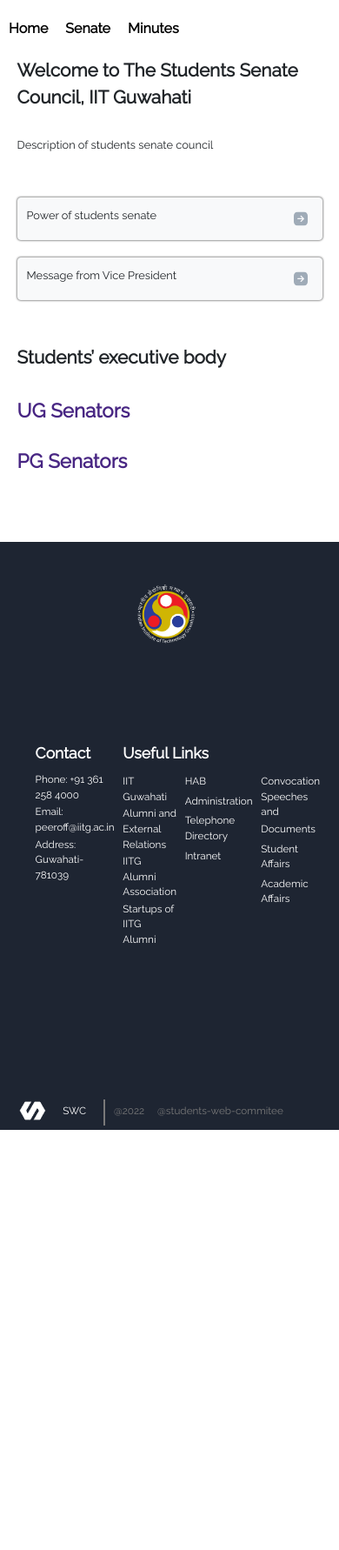
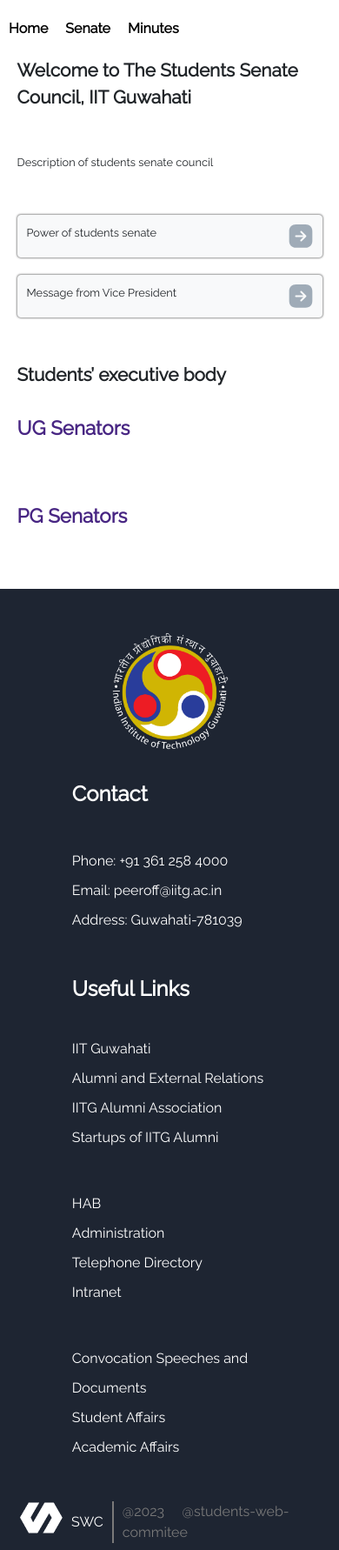
Before and after one commit to swciitg/Gymkhana-Portal-2024, a Django app: page /senate/ in a window 390 px wide. Shown: the part 157-1939 px from the top of the page at 87% size. Before the commit the page ends 1456 px from the top, so only its background shows below. Run offline with Django 4.2, Linux system fonts and the light colour scheme; data that the repository does not hold is empty.

Commit message:
footer and images renamed

```diff
--- a/gymkhana/static/main/styles/footer.css
+++ b/gymkhana/static/main/styles/footer.css
@@ -1,21 +1,29 @@
+
+body {
+    margin: 0;
+    display: flex;
+    flex-direction: column;
+    min-height: 100vh;
+  }
 .footer {
     background-color: #1E2532;
     color: white;
     font-family: Raleway;
     display: flex;
     padding: 1%;
+    padding-top: 5%;
     justify-content: space-around;
     flex-direction: column;
     height: auto;
-    transform: translateY(50px);
+    width: 100%;
+
 }
 .foot-top{
     display: flex;
+    align-items: center;
+    justify-content: space-evenly;
 }
-.logodiv {
-    margin-right: 2vw;
-    margin-top: 2%;
-}
+
 
 .logoimg {
     width: 142px;
@@ -31,15 +39,18 @@
 }
 
 .footer-contact {
-    display: block;
+    display: flex;
+    flex-direction: column;
+
+
 }
 
 .contact {
     font-family: 'Raleway';
     font-style: normal;
     font-weight: 700;
-    margin: 5vw 5vw 0px 0px;
-    font-size: 3vw;
+
+    font-size: 2rem;
 
 }
 
@@ -47,27 +58,31 @@
     font-family: 'Raleway';
     font-style: normal;
     font-weight: 400;
-    margin: 1vw 2vw 0px 0px;
+  font-size: 1rem;
+  text-decoration: none;
+  color: white;
+  margin-bottom: 10px;
 }
 
 .useful-links {
     display: flex;
     width: 100%;
+
 }
 
 .useful-text {
     font-family: 'Raleway';
     font-style: normal;
     font-weight: 700;
-    margin: 5vw 5vw 0px 0px;
-    font-size: 3vw;
+  margin-bottom: 0;
+    font-size: 2rem;
 }
 
 .somemorelinks {
-    display: block;
-    margin-top: 3vw;
-    position: relative;
-    top: 10px;
+    display: flex;
+    flex-direction: column;
+   margin-top: 5vh;
+
     margin-right:3vw;
 
 }
@@ -76,9 +91,10 @@
     background-color: #1E2532;
     display: flex;
     justify-content: center;
-    transform: translateX(200px);
-    margin-top: 2vw;
-    width: 50%;
+   padding: 1% 5%;
+   box-sizing: border-box;
+    width: 100%;
+    align-items: center;
 }
 
 .swclogo {
@@ -93,123 +109,57 @@
 
 }
 
-.vertical-line {
-    border-left: 2px solid rgb(121, 121, 121);
-    height: 30px;
-    margin-left: 20px;
-    margin-top: 5px;
-}
+
 
 .swc-text2 {
     color: rgb(121, 121, 121);
     margin-bottom: 0px;
     margin-top: 10px;
     margin-left: 10px;
+    border-left: 2px solid rgb(121, 121, 121);
+padding-left: 10px;
 }
 
-@media (max-width:1100px){
 
-    .footer-info{
-        transform: scale(.8);
-    }
-    .logoimg{
-        transform: scale(.9);
-    }
-}
-@media (max-width:777px){
+@media (max-width:786px){
 
-    .footer-info{transform: scale(.7);}
-    .swc{
-        transform: translateX(120px);
-    }
-    .swc-text2{white-space: nowrap;}
+
     .logodiv{
         display: flex;
         justify-content: center;
         align-items: center;
     }
-    .logoimg{transform: scale(.7);}
-    .image{transform: scale(.7);}
-    .swc-text2{font-size: 2vw;}
-    .swc-text{font-size: 2vw;}
-    .contact{font-size: 5vw;}
-    .useful-text{font-size: 5vw;}
+    .footer-info{
+        margin-top: 4vh;
+    }
+    .contact{
+        font-size: 1.5rem;
+    }
+    .contact-info{
+        font-size: 1rem;
+    }
+   .useful-text{
+    font-size: 1.5rem;
+   }
+
     .foot-top{
         flex-direction: column;
+        width: 100%;
+        padding: 7% 0%;
     }
 
 }
-@media (max-width:600px){
+@media (max-width:500px){
 
-    .footer-info{transform: scale(.6);}
-    .contact-info{
-        font-size: 4vw;
-    }
-    .image{transform: scale(.6);}
-    .swc-text2{font-size: 2vw;}
-    .swc-text{font-size: 2vw;}
-    .contact{font-size: 7vw;}
-    .useful-text{font-size: 7vw;}
-    .logoimg{transform: scale(.6);}
+   .footer-info div{
+    display: flex;
+    flex-direction: column;
+   }
+ .footer-info{
+    flex-direction: column;
+
+ }
+ .footer-contact{
+    margin-bottom: 5vh;
+ }
 }
-@media (max-width:470px){
-
-    .footer-info{
-        transform: scale(.5);
-        position: relative;
-        right:65px;
-
-
-    }
-    .logoimg{transform: scale(.5);
-    }
-    .contact-info{
-        font-size: 6vw;
-    }
-    .image{transform: scale(.6);}
-    .swc-text2{font-size: 3vw;}
-    .swc-text{font-size: 3vw;}
-    .contact{font-size: 9vw;}
-    .useful-text{font-size: 9vw;}
-    .logoimg{transform: scale(.6);}
-}
-@media (max-width:400px){
-
-    .footer-info{
-        transform: scale(.5);
-        position: relative;
-        right: 65px;
-       bottom:50px;
-    }
-    .logoimg{transform: scale(.5);
-        }
-        .swc{transform: translateX(70px); }
-}
-@media (max-width:350px){
-
-    .footer-info{
-        transform: scale(.45);
-        position: relative;
-        right: 50px;
-       bottom: 50px;
-    }
-    .logoimg{transform: scale(.4);
-        }
-    .swc{transform: translateX(70px); }
-
-}
-
-@media(max-width:320px)
-{
-    .contact-info{
-      font-size: 7.5vw;
-    }
-    .footer-info{
-        position: relative;
-        flex-direction: column;
-        gap:10vw;
-
-
-    }
-
-}
--- a/gymkhana/static/main/styles/header.css
+++ b/gymkhana/static/main/styles/header.css
@@ -17,7 +17,7 @@
 .navbar {
     display: flex;
     flex-wrap: nowrap;
-    padding: 0.5rem 1rem 0.5rem 0rem;
+    padding: 0.5rem 2.5rem 0.5rem 0rem;
     width: 100%;
     box-sizing: border-box;
 }
--- a/gymkhana/static/main/styles/minutes.css
+++ b/gymkhana/static/main/styles/minutes.css
@@ -22,6 +22,7 @@ margin-bottom: 30px;
 .table-responsive{
     width: 100%;
     padding: 0% 5%;
+    margin-bottom: 5vh;
 }
 .table{
    margin-bottom: 0;
@@ -34,3 +35,7 @@ border-spacing:0px 0px;
 .min-row{
     border:0.2vw solid #71797E;
 }
+.meeting-link{
+    color: black;
+    text-decoration: underline;
+}
--- a/gymkhana/static/main/styles/senate.css
+++ b/gymkhana/static/main/styles/senate.css
@@ -5,10 +5,11 @@
     flex-wrap: wrap;
     margin-left: 5%;
     margin-right: 5%;
+    margin-bottom: 5vh;
 }
 
 .card {
-    width: 300px;
+    width: 325px;
     margin: 25px;
     box-sizing: border-box;
     border-radius: 20px !important;
--- a/gymkhana/templates/main/Senate.html
+++ b/gymkhana/templates/main/Senate.html
@@ -16,6 +16,7 @@
 </head>
 
 <body>
+    <div style="display: flex; flex-direction: column; flex: 1;">
         <div class="header">{% include './components/header.html'%}</div>
         <div class="headlinks">{% include './components/headlinks.html'%}</div>
 
@@ -26,13 +27,13 @@
             <button class="btn btn-light ">
                 <div class="studsenate">
                     <div class="descriptionText">Power of students senate </div><img
-                    src="{% static 'main/images/Arrow - Right Square.svg' %}" class="image" alt="img">
+                        src="{% static 'main/images/arrow.svg' %}" class="image" alt="img">
                 </div>
             </button>
             <button class="btn btn-light">
                 <div class="Msgvp ">
                     <div class="descriptionText">Message from Vice President </div><img
-                    src="{% static 'main/images/Arrow - Right Square.svg' %}" class="image" alt="">
+                        src="{% static 'main/images/arrow.svg' %}" class="image" alt="">
                 </div>
             </button>
 
--- a/gymkhana/templates/main/components/footer.html
+++ b/gymkhana/templates/main/components/footer.html
@@ -13,7 +13,7 @@
     <div class="footer">
         <div class="foot-top" >
         <div class="logodiv">
-            <img src="{% static 'main/images/IITG_White.png' %}" alt="/" class="logoimg">
+            <img src="{% static 'main/images/IITG_logo.png' %}" alt="/" class="logoimg">
         </div>
         <div class="footer-info" >
            <div class="footer-contact">
@@ -21,31 +21,31 @@
                     Contact
                 </h2>
                 <div class="somemorelinks">
-                <p class="contact-info" >Phone: +91 361 258 4000</p>
-                <p class="contact-info" >Email: peeroff@iitg.ac.in</p>
-                <p class="contact-info" >Address: Guwahati-781039</p>
+                <a href="#" class="contact-info" >Phone: +91 361 258 4000</a>
+                <a href="#" class="contact-info" >Email: peeroff@iitg.ac.in</a>
+                <a href="#" class="contact-info" >Address: Guwahati-781039</a>
                 </div>
             </div>
             <div>
                 <h2 class="useful-text" >Useful Links</h2>
             <div class="useful-links" >
                 <div class="somemorelinks">
-                <p class="contact-info">IIT Guwahati</p>
-                <p class="contact-info">Alumni and External Relations</p>
-                <p class="contact-info">IITG Alumni Association</p>
-                <p class="contact-info">Startups of IITG Alumni</p>
+                <a href="#" class="contact-info">IIT Guwahati</a>
+                <a href="#" class="contact-info">Alumni and External Relations</a>
+                <a href="#" class="contact-info">IITG Alumni Association</a>
+                <a href="#" class="contact-info">Startups of IITG Alumni</a>
             </div>
             <div class="somemorelinks">
-                <p class="contact-info" style="margin-bottom:10px ;">HAB</p>
-                <p class="contact-info" style="margin-bottom:10px ;">Administration</p>
-                <p class="contact-info" style="margin-bottom:10px ;">Telephone Directory</p>
-                <p class="contact-info" style="margin-bottom:10px ;">Intranet</p>
+                <a href="#" class="contact-info" >HAB</a>
+                <a href="#" class="contact-info" >Administration</a>
+                <a href="#" class="contact-info" >Telephone Directory</a>
+                <a href="#" class="contact-info" >Intranet</a>
             </div>
             <div class="somemorelinks"  >
-                <p class="contact-info" style="margin-bottom:00px ;">Convocation Speeches and</p>
-                <p class="contact-info" style="margin-bottom:10px ;">Documents</p>
-                <p class="contact-info" style="margin-bottom:10px ;">Student Affairs</p>
-                <p class="contact-info" style="margin-bottom:10px ;">Academic Affairs</p>
+                <a href="#" class="contact-info">Convocation Speeches and</a>
+                <a href="#" class="contact-info">Documents</a>
+                <a href="#" class="contact-info">Student Affairs</a>
+                <a href="#" class="contact-info">Academic Affairs</a>
             </div>
             </div>
             </div>
@@ -53,13 +53,13 @@
         </div>
         <div class="swc">
             <div class="image"><img class="swclogo"
-                src="{% static 'main/images/Group 158.png' %}" alt=""></div>
+                src="{% static 'main/images/swc_logo.png' %}" alt=""></div>
             <div>
                 <p class="swc-text">SWC </p>
 
             </div>
-            <div class="vertical-line"></div>
-            <div class="swc-text2">@2022 &nbsp &nbsp @students-web-commitee</div>
+
+            <div class="swc-text2">@2023 &nbsp &nbsp @students-web-commitee</div>
         </div>
         </div>
 
--- a/gymkhana/templates/main/components/header.html
+++ b/gymkhana/templates/main/components/header.html
@@ -10,7 +10,7 @@
 </head>
 <div class="header" id="header" style="width:100% ;margin:10px 0px 0px 0px; ">
     <div class="title" style="display: flex;justify-content:center;">
-        <img class="icon" src="{% static 'main/images/1200px-IIT_Guwahati_Logo 1.png' %}" alt="/"
+        <img class="icon" src="{% static 'main/images/toplogo.png' %}" alt="/"
             style="width:32px;height:32px;margin-top:4px;">
         <br>
 
@@ -31,8 +31,8 @@
         </div>
 
         <div class="dropdown dropleft">
-            <button type="button"  data-toggle="dropdown" style="border: 0; padding: 0;background-color: white;">
-                <img src="{% static 'main/images/bars.svg' %}" alt="" style="width:20px ;height:20px;">
+            <button type="button" data-toggle="dropdown" style="border: 0; padding: 0;background-color: white;">
+                <img src="{% static 'main/images/hamburger.svg' %}" alt="" style="width:20px ;height:20px;">
             </button>
             <div class="dropdown-menu">
                 <a class="dropdown-item" style="font-family: Raleway; color: #482683;" href="#">TECHNICAL</a>
@@ -46,4 +46,3 @@
 
 
 </div>
-</div>
--- a/gymkhana/templates/main/home.html
+++ b/gymkhana/templates/main/home.html
@@ -15,6 +15,7 @@
 </head>
 
 <body>
+    <div style="display: flex; flex-direction: column; flex: 1;">
     <div class="header">{% include './components/header.html'%}</div>
     <img class="homeImage" src="{% static 'main/images/Screenshot from 2022-12-12 23-21-56.png' %}" alt="">
     {% include './components/headlinks.html'%}
@@ -50,7 +51,7 @@
 
         <div class="carddeck">
 
-            {% for info in response %}
+            {% for info in faculty %}
 
             <div class="card">
                 <img class="card-img-top" src="{{info.Image}}"  height="250rem" alt="Card image cap">
@@ -72,7 +73,7 @@
 
         <p class="FacultyText">Students’ executive body</p>
         <div class="carddeck">
-            {% for res in response1 %}
+            {% for res in student %}
             <div class="card">
                 <img class="card-img-top" src="{{res.Image}}" height="250rem" alt="Card image cap">
                 <div class="card-body" style="background-color: #482683;">
@@ -93,6 +94,7 @@
 
         </div>
     </div>
+</div>
     {% include './components/footer.html'%}
 
 </body>
--- a/gymkhana/views.py
+++ b/gymkhana/views.py
@@ -9,7 +9,7 @@ from rest_framework.decorators import api_view
 def home(request):
     faculty=facultyExecutivebodie.objects.all()
     student=studentExecutivebodie.objects.all()
-    return render(request,'main/home.html',{'response':faculty,'response1':student})
+    return render(request,'main/home.html',{'faculty':faculty,'student':student})
 
 
 
@@ -17,9 +17,9 @@ def home(request):
 def Senate(request):
     ugsenator=ugSenator.objects.all()
     pgsenator=pgSenator.objects.all()
-    return render(request,'main/senate.html',{'res2':ugsenator,'response3':pgsenator})
+    return render(request,'main/senate.html',{'ugsenator':ugsenator,'pgsenator':pgsenator})
 
 
 def minutes(request):
     meetings=meeting.objects.all()
-    return render(request,'main/minutes.html',{'res3':meetings})
+    return render(request,'main/minutes.html',{'meetings':meetings})
```
Also changed, not shown: other parts of gymkhana/templates/main/Senate.html (+13 -12 lines), gymkhana/serializers.py (deleted, +0 -31 lines), gymkhana/templates/main/minutes.html (+18 -10 lines), gymkhana/static/main/images/IITG_logo.png (renamed from gymkhana/static/main/images/IITG_White.png), gymkhana/static/main/images/arrow.svg (renamed from gymkhana/static/main/images/Arrow - Right Square.svg), gymkhana/static/main/images/hamburger.svg (renamed from gymkhana/static/main/images/bars.svg), gymkhana/static/main/images/reorder.png (deleted), gymkhana/static/main/images/swc_logo.png (renamed from gymkhana/static/main/images/Group 158.png), gymkhana/static/main/images/toplogo.png (renamed from gymkhana/static/main/images/1200px-IIT_Guwahati_Logo 1.png). Lines whose indentation alone changed are shown as unchanged.
